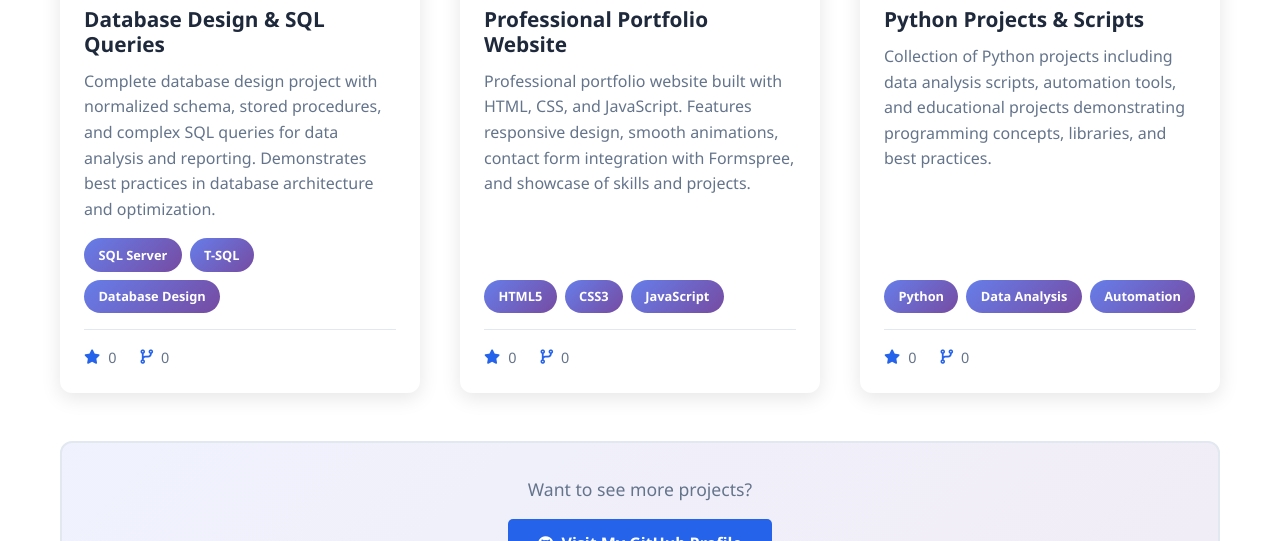
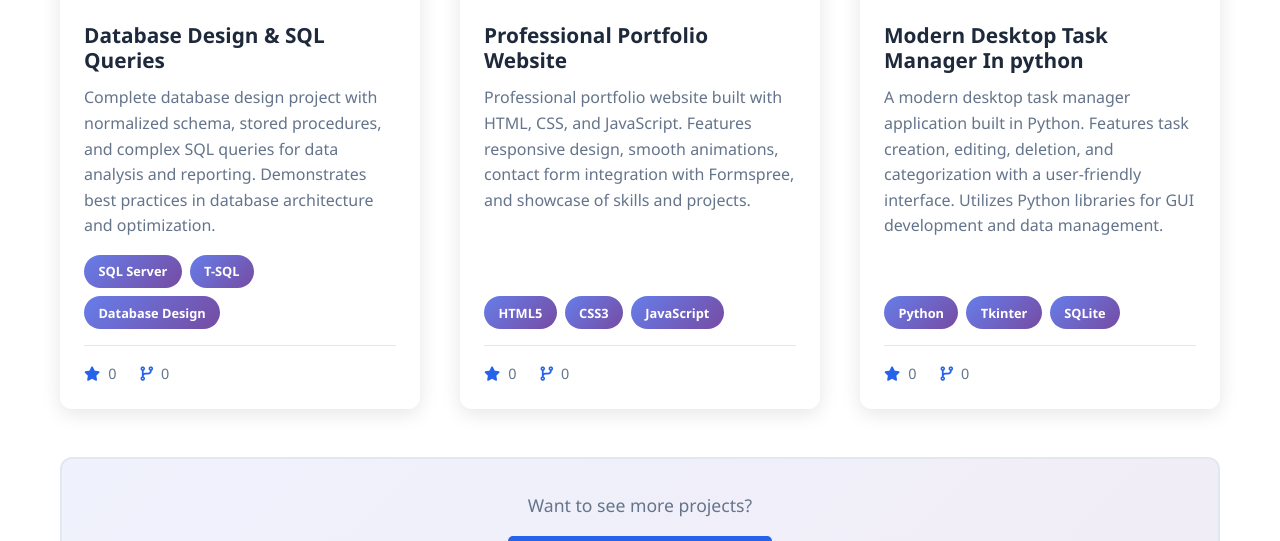
Before and after one commit to NathanrWatalah/nathanrwatalahportfolio, a PHP site: page / in a window 1280 px wide. Shown: the part 5959-6500 px from the top of the page. Run offline with PHP 8.4, Linux system fonts and the light colour scheme.

Commit message:
I modified the entire project

```diff
--- a/index.html
+++ b/index.html
@@ -246,7 +246,9 @@
                     <h3>Bachelor of Science (BSc)</h3>
                     <p class="edu-field">Information and Communication Technology (ICT)</p>
                     <p class="edu-institution">Grand Bassa University, Liberia</p>
-                    <p class="edu-status">Currently Pursuing</p>
+                    <p class="edu-status">Currently Pursuing <br>
+                          Expecting Graduation: 2028
+                    </p>
                     <p class="edu-description">
                         Academic training in networking, system administration, database management, and information
                         technology
@@ -832,11 +834,11 @@
                 <!-- Project 5: Portfolio Website -->
                 <div class="project-card">
                     <div class="project-image-container">
-                        <img src="images/projects/portfolio-website.png" alt="Portfolio Website Project"
+                        <img src="images/projects/portfolio-website.jpg" alt="Portfolio Website Project"
                             class="project-image"
                             onerror="this.src='https://via.placeholder.com/400x250/ef4444/ffffff?text=Portfolio+Website'">
                         <div class="project-overlay">
-                            <a href="https://github.com/NathanrWatalah/Portfolio-Website" target="_blank"
+                            <a href="https://github.com/NathanrWatalah/nathanrwatalahportfolio" target="_blank"
                                 class="project-link">
                                 <i class="fab fa-github"></i> View on GitHub
                             </a>
@@ -864,25 +866,26 @@
                 <!-- Project 6: Python Projects -->
                 <div class="project-card">
                     <div class="project-image-container">
-                        <img src="images/projects/python-projects.png" alt="Python Projects" class="project-image"
+                        <img src="images/projects/desktop_task_manager app.png" alt="Desktop Task Manager App" class="project-image"
                             onerror="this.src='https://via.placeholder.com/400x250/3b82f6/ffffff?text=Python+Projects'">
                         <div class="project-overlay">
-                            <a href="https://github.com/NathanrWatalah/Python-Projects" target="_blank"
+                            <a href="https://github.com/NathanrWatalah/modern_task_manager_IN-Python.git" target="_blank"
                                 class="project-link">
                                 <i class="fab fa-github"></i> View on GitHub
                             </a>
                         </div>
                     </div>
                     <div class="project-content">
-                        <h3>Python Projects & Scripts</h3>
+                        <h3>Modern Desktop Task Manager In python</h3>
                         <p class="project-description">
-                            Collection of Python projects including data analysis scripts, automation tools, and
-                            educational projects demonstrating programming concepts, libraries, and best practices.
+                            A modern desktop task manager application built in Python. Features task creation, editing,
+                            deletion, and categorization with a user-friendly interface. Utilizes Python libraries for
+                            GUI development and data management.
                         </p>
                         <div class="project-tech">
                             <span class="tech-badge">Python</span>
-                            <span class="tech-badge">Data Analysis</span>
-                            <span class="tech-badge">Automation</span>
+                            <span class="tech-badge">Tkinter</span>
+                            <span class="tech-badge">SQLite</span>
                         </div>
                         <div class="project-stats">
                             <span><i class="fas fa-star"></i> <span id="stars-6">0</span></span>
--- a/styles.css
+++ b/styles.css
@@ -108,20 +108,21 @@ a:hover {
 }
 
 .btn-primary:hover {
-    background-color: var(--secondary-color);
+    background-color: var(--primary-color);
     transform: translateY(-2px);
-    box-shadow: 0 10px 20px rgba(37, 99, 235, 0.2);
+    box-shadow: 0 10px 20px rgba(191, 192, 196, 0.2);
 }
 
 .btn-secondary {
-    background-color: transparent;
-    color: var(--primary-color);
-    border: 2px solid var(--primary-color);
+    background-color: var(--primary-color);
+    color: white;
+
 }
 
 .btn-secondary:hover {
     background-color: var(--primary-color);
-    color: white;
+    transform: translateY(-2px);
+    box-shadow: 0 10px 20px rgba(191, 192, 196, 0.2);
 }
 
 /* ===== NAVIGATION ===== */
```
Also changed, not shown: images/projects/desktop_task_manager app.png (added), images/projects/portfolio-website.jpg (added).
